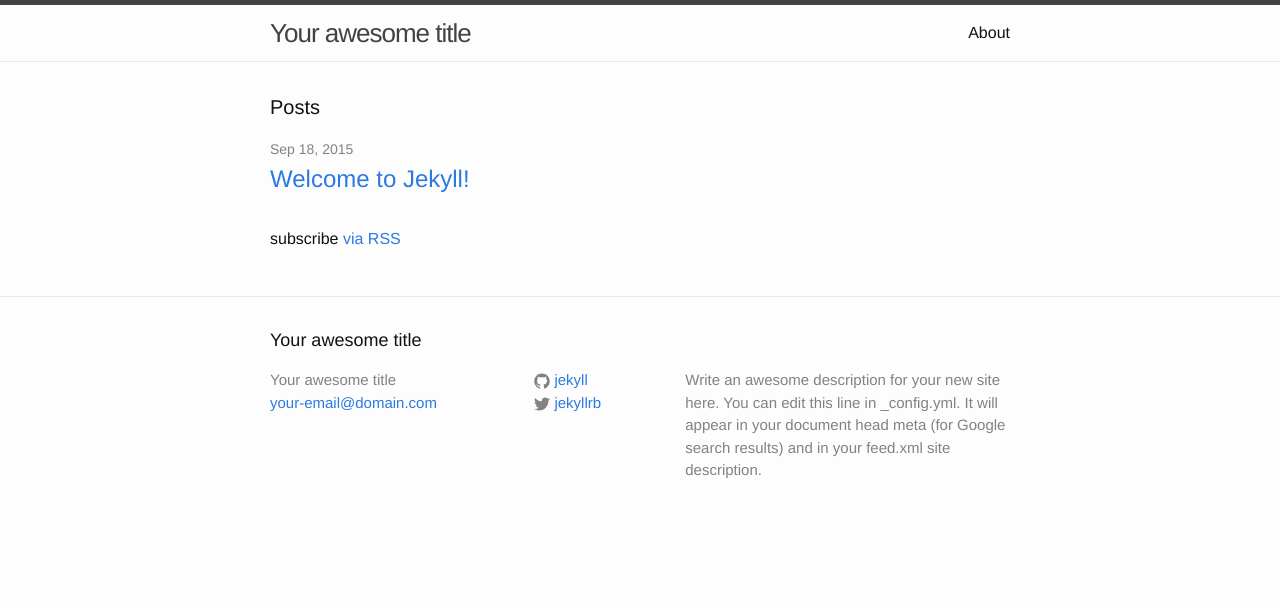
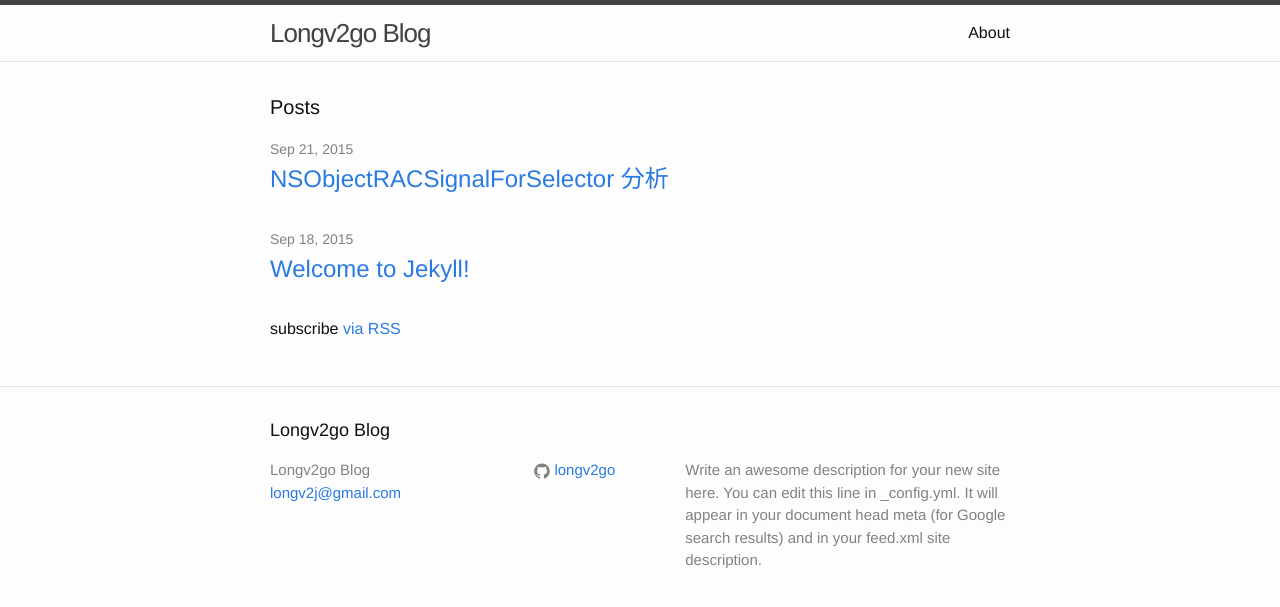
Before and after one commit to longv2go/longv2go.github.io, a Jekyll site: the page built from index.html, in a window 1280 px wide. Shown: the top 607 px of the page. Built offline with Jekyll 4.4.1, drawn with Linux system fonts in a browser that asks for light colours.

Commit message:
First blog

```diff
--- a/_config.yml
+++ b/_config.yml
@@ -1,14 +1,13 @@
 # Site settings
-title: Your awesome title
-email: your-email@domain.com
+title: Longv2go Blog
+email: longv2j@gmail.com
 description: > # this means to ignore newlines until "baseurl:"
   Write an awesome description for your new site here. You can edit this
   line in _config.yml. It will appear in your document head meta (for
   Google search results) and in your feed.xml site description.
 baseurl: "" # the subpath of your site, e.g. /blog/
-url: "http://yourdomain.com" # the base hostname & protocol for your site
-twitter_username: jekyllrb
-github_username:  jekyll
+url: "https://longv2go.github.io" # the base hostname & protocol for your site
+github_username: longv2go
 
 # Build settings
 markdown: kramdown
```
Also changed, not shown: _posts/2015-09-21-RAC 原理分析.md (renamed from _drafts/RAC 原理分析.md, +2 -2 lines), _posts/RAC 原理分析.md (deleted, +0 -36 lines).
